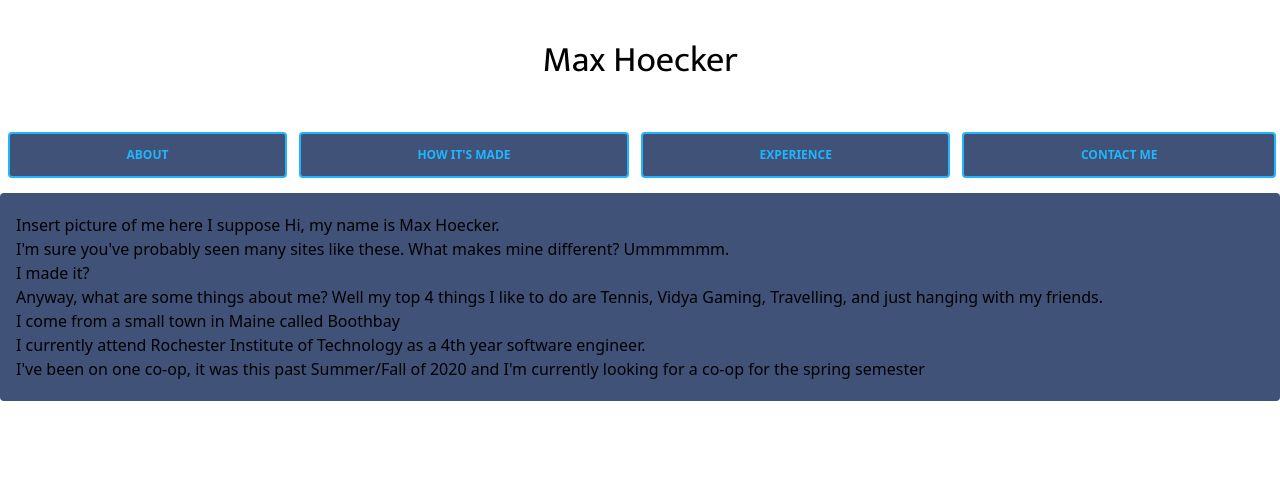
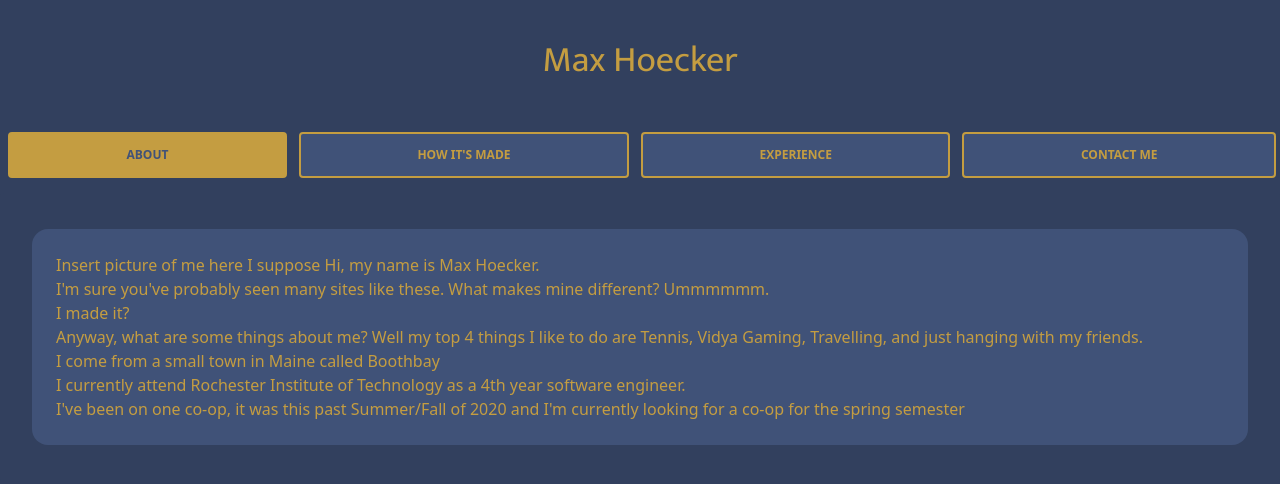
Before and after one commit to MaxHoecker/portfolio-site, a React (Create React App) app: page / in a window 1280 px wide. Shown: the top 484 px of the page. Built offline with nearby package versions, Linux system fonts and the light colour scheme.

Commit message:
color scheme is aaallllllmost there

```diff
--- a/src/App.js
+++ b/src/App.js
@@ -9,7 +9,9 @@ function App() {
   componentList.push(<NavBar key={"NavBar-Component"} />);
 
   return (
-      componentList
+      <div className={"bg-backgroundColor-dark h-screen"}>
+        {componentList}
+      </div>
   );
 }
 
--- a/src/components/AboutPage.js
+++ b/src/components/AboutPage.js
@@ -1,6 +1,7 @@
 
 export default function AboutPage() {
     return(
+        <div className={"bg-backgroundColor m-4 p-6 rounded-2xl text-primary"}>
             <p>
                 Insert picture of me here I suppose
                 Hi, my name is Max Hoecker. <br/>
@@ -11,5 +12,7 @@ export default function AboutPage() {
                 I currently attend Rochester Institute of Technology as a 4th year software engineer.<br/>
                 I've been on one co-op, it was this past Summer/Fall of 2020 and I'm currently looking for a co-op for the spring semester<br/>
             </p>
+        </div>
+
     )
 }
--- a/src/components/ContactMePage.js
+++ b/src/components/ContactMePage.js
@@ -1,5 +1,6 @@
 export default function ContactMePage() {
     return (
+        <div className={"bg-backgroundColor m-4 p-6 rounded-2xl text-primary"}>
             <p>
                 you can reach me at either of these email addresses:<br/>
                 mjh9131@rit.edu (preferred)<br/>
@@ -11,5 +12,6 @@ export default function ContactMePage() {
                 My github can be found at:<br/>
                 https://github.com/MaxHoecker<br/>
             </p>
+        </div>
     );
 }
--- a/src/components/ExperiencePage.js
+++ b/src/components/ExperiencePage.js
@@ -1,7 +1,7 @@
 export default function ExperiencePage() {
 
     return(
-        <div>
+        <div className={"bg-backgroundColor m-4 p-6 rounded-2xl text-primary"}>
             This site<br/>
             ScanPower<br/>
             Malachowsky<br/>
--- a/src/components/FadeInCard.js
+++ b/src/components/FadeInCard.js
@@ -1,7 +1,7 @@
 export default function FadeInCard(props) {
     const wrapperClassName = "bg-backgroundColor" +
         " m-4 p-6 rounded-2xl shadow-lg " +
-        "border-2 border-primary" +
+        "border-2 border-primary " +
         "text-primary";
 
     return (
--- a/src/components/Header.js
+++ b/src/components/Header.js
@@ -1,7 +1,7 @@
 import github from './../images/github.svg';
 
 export default function Header() {
-    let classNameText = "text-center text-4xl font-mukta";
+    let classNameText = "text-center text-4xl font-mukta text-primary";
 
     return(
         <div className={"p-10"}>
--- a/src/components/NavBar.js
+++ b/src/components/NavBar.js
@@ -61,7 +61,7 @@ const Tabs = () => {
                         />
 
                     </ul>
-                    <div className={"relative flex flex-col min-w-0 break-words bg-backgroundColor w-full mb-6 rounded "}>
+                    <div className={"relative flex flex-col min-w-0 break-words w-full mb-6 rounded bg-backgroundColor-dark"}>
                         <div className="px-4 py-5 flex-auto">
                             <div className="tab-content tab-space">
                                 <div className={openTab === 1 ? "block" : "hidden"} id="link1">
--- a/src/components/Tab.js
+++ b/src/components/Tab.js
@@ -9,10 +9,9 @@ export default function Tab(props){
         "block " +
         "leading-normal " +
         "border-2 border-primary " +
-        "hover:bg-gray-200 " +
-        "focus:bg-backgroundColor ";
+        "hover:bg-backgroundColor-dark hover:text-primary ";
 
-    const tabActiveCss = "text-primary bg-backgroundColor ";
+    const tabActiveCss = "text-backgroundColor bg-primary ";
 
     const tabInactiveCss = "text-primary bg-backgroundColor";
 
--- a/tailwind.config.js
+++ b/tailwind.config.js
@@ -9,13 +9,15 @@ module.exports = {
     },
     colors:{
       backgroundColor: {
+        light: '#465A85',
         DEFAULT: '#405278',
+        dark: '#32405E'
       },
       primary: {
-        DEFAULT: '#1fb6ff',
+        DEFAULT: '#C49D41',
       },
       secondary: {
-        DEFAULT: '#ffffff',
+        DEFAULT: '#45708F',
       }
     }
   },
```
Lines whose indentation alone changed are shown as unchanged.
